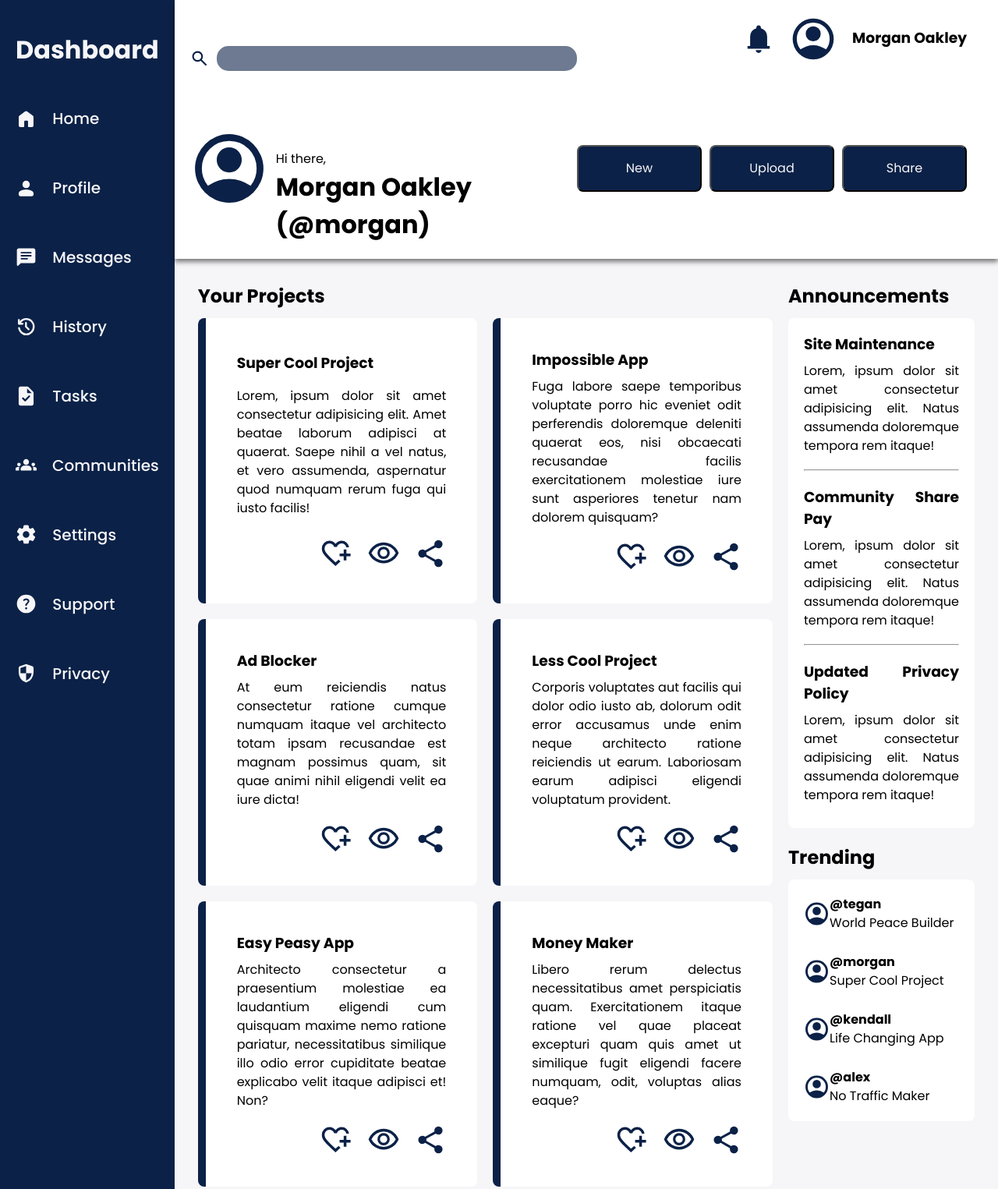
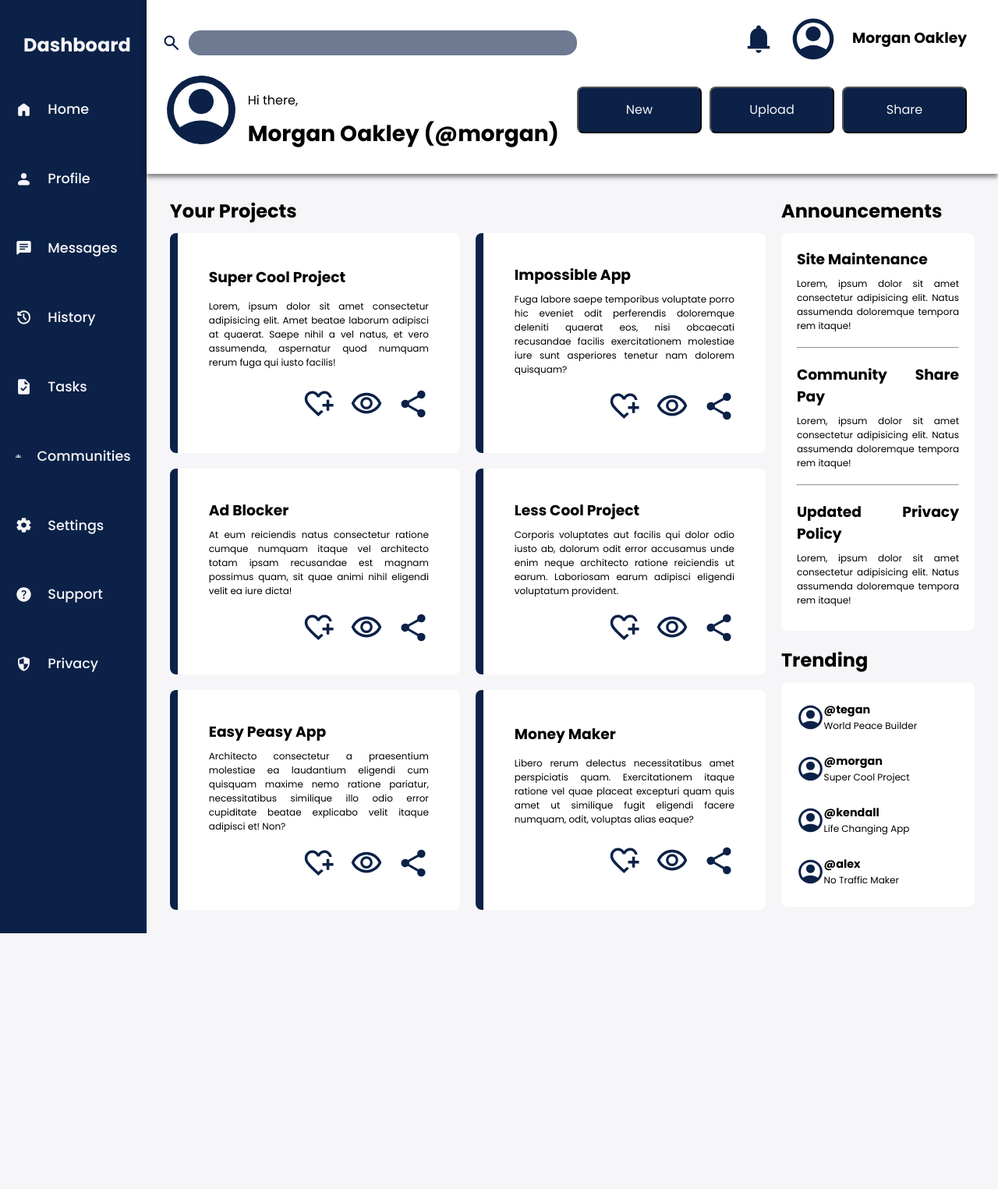
Before and after one commit to xhide341/dashboard-project, a plain HTML site: page index.html in a window 1280 px wide. Shown: the top 1525 px of the page at 78% size. After the commit the page ends 1197 px from the top, so only its background shows below. Drawn offline with nearby package versions, Linux system fonts and the light colour scheme.

Commit message:
update font size and text elements

```diff
--- a/index.html
+++ b/index.html
@@ -163,22 +163,22 @@
                     <div class="trending-item">
                         <img src="icons/account_circle_40dp.svg" alt="An icon displaying an account circle" width="40" height="40">
                         <div class="tag">@tegan</div>
-                        <div>World Peace Builder</div>
+                        <span>World Peace Builder</span>
                     </div>
                     <div class="trending-item">
                         <img src="icons/account_circle_40dp.svg" alt="An icon displaying an account circle" width="40" height="40">
                         <div class="tag">@morgan</div>
-                        <div>Super Cool Project</div>
+                        <span>Super Cool Project</span>
                     </div>
                     <div class="trending-item">
                         <img src="icons/account_circle_40dp.svg" alt="An icon displaying an account circle" width="40" height="40">
                         <div class="tag">@kendall</div>
-                        <div>Life Changing App</div>
+                        <span>Life Changing App</span>
                     </div>
                     <div class="trending-item">
                         <img src="icons/account_circle_40dp.svg" alt="An icon displaying an account circle" width="40" height="40">
                         <div class="tag">@alex</div>
-                        <div>No Traffic Maker</div>
+                        <span>No Traffic Maker</span>
                     </div>
                 </div>
             </div>
--- a/style.css
+++ b/style.css
@@ -17,6 +17,7 @@
   }
   p, h1, h2, h3, h4, h5, h6 {
     overflow-wrap: break-word;
+    text-size-adjust: none;
   }
   #root, #__next {
     isolation: isolate;
@@ -24,12 +25,11 @@
 
 body {
     font-family: 'Poppins', sans-serif;
-    height: 100vh;
     background-color: #f6f6f9;
 }
 
-p {
-    font-size: 1rem;
+p, .trending-section span {
+    font-size: .75rem;
 }
 
 .container {
@@ -37,6 +37,7 @@ p {
     grid-template-columns: 1fr 6fr;
     grid-template-rows: auto 1fr;
     height: 100vh;
+    position: relative;
 }
 
 .dashboard-section,
@@ -53,6 +54,7 @@ p {
     background-color: #0B2147;
     grid-template-rows: auto 1fr;
     padding: 20px;
+    position: relative;
 }
 
 .logo-section {
@@ -61,6 +63,7 @@ p {
     grid-template-columns: 1fr 4fr;
     margin-top: 20px;
     align-items: center;
+    gap: 10px;
 }
 
 .logo-section img {
@@ -72,7 +75,7 @@ p {
     width: min-content;
     height: min-content;
     color: #f6f6f9;
-    font-size: 2rem;
+    font-size: 1.5rem;
 }
 
 .dashboard-items {
@@ -91,7 +94,7 @@ p {
     justify-content: center;
     column-gap: 20px;
     font-weight: 500;
-    font-size: 1.25rem;
+    font-size: 1.100rem;
     color: #f6f6f9;
 }
 
@@ -106,6 +109,7 @@ p {
     box-shadow: 0 4px 6px rgba(0, 0, 0, 0.5);
     padding: 10px 20px 20px 20px;
     height: min-content;
+    position: relative;
 }
 
 .search-section {
@@ -169,7 +173,7 @@ input {
 }
 
 .profile-section h1 {
-    font-size: 2rem;
+    font-size: 1.75rem;
 }
 
 .profile-section span {
@@ -284,7 +288,7 @@ h1, h2, span {
 .trending-section {
     display: grid;
     background-color: white;
-    padding: 10px;
+    padding: 15px 10px 15px 10px;
     gap: 6px;
     border-radius: 8px;
     margin-top: 10px;
@@ -305,4 +309,5 @@ h1, h2, span {
 
 .trending-item .tag {
     font-weight: 700;
+    font-size: .9rem;
 }
```
